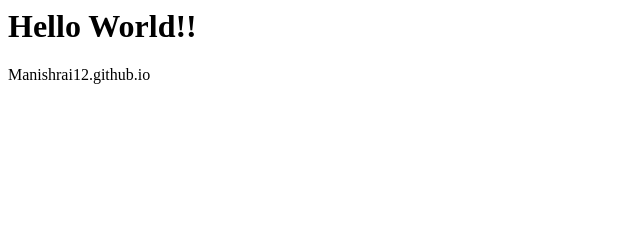
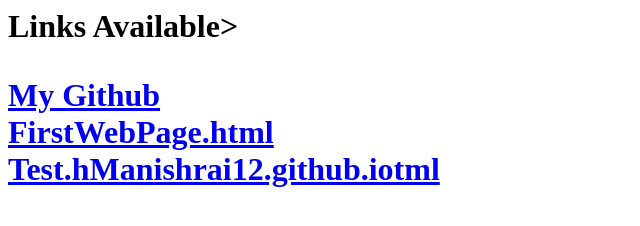
Before and after one commit to Manishrai12/Manishrai12.github.io, a plain HTML site: page index.html in a window 1280 px wide. Shown: the whole page, without its empty margins (0-640 px from the left). Drawn offline with Linux system fonts and the light colour scheme.

Commit message:
Update index.html

```diff
--- a/index.html
+++ b/index.html
@@ -1,3 +1,13 @@
-<h1>Hello World!!</h1>
-
-<p>Manishrai12.github.io</p>
+<html>
+  <head>
+    <title>Index Page</title>
+  </head>
+  <body>
+    <h1>Links Available>
+      <p>
+        <a href="Manishrai12.github.io">My Github</a><br>
+        <a href="FirstWebPage.html">FirstWebPage.html</a><br>
+        <a href="Test.html">Test.hManishrai12.github.iotml</a>
+      </p>
+  </body>
+</html>
```
